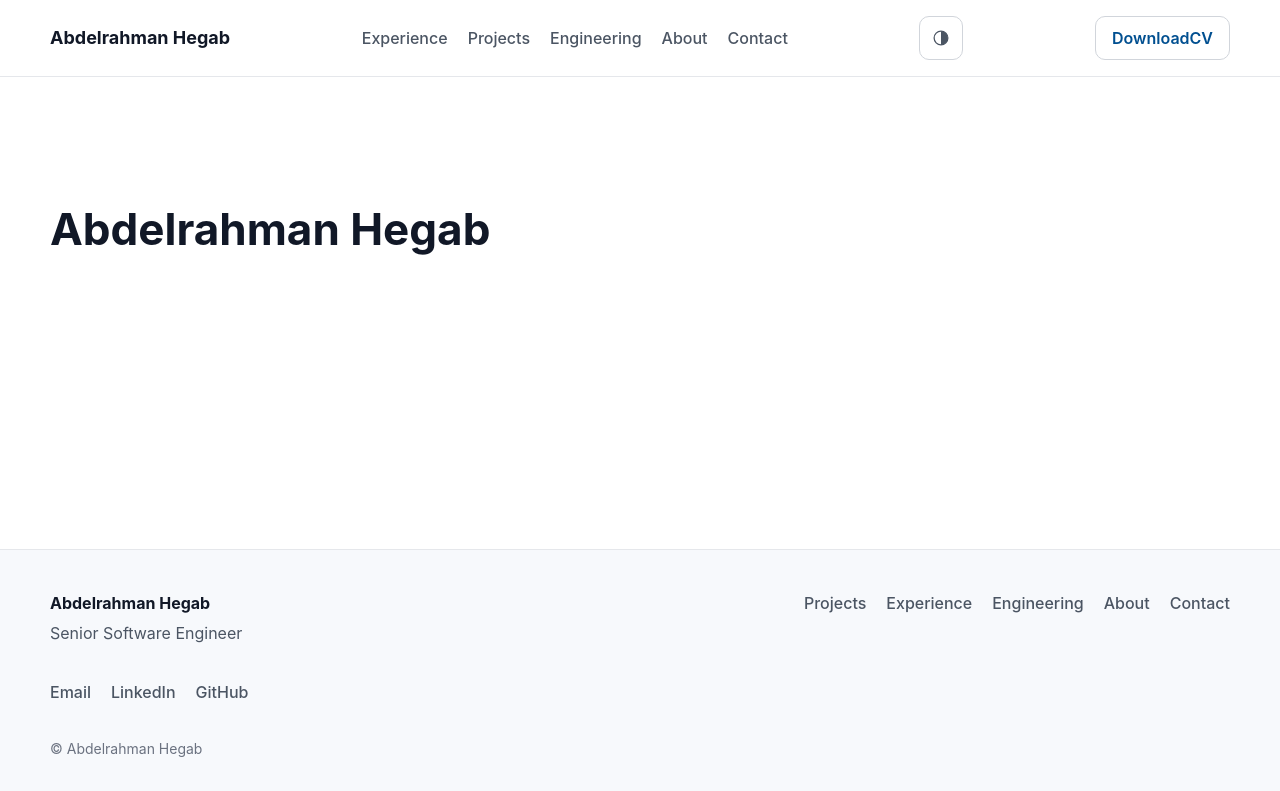
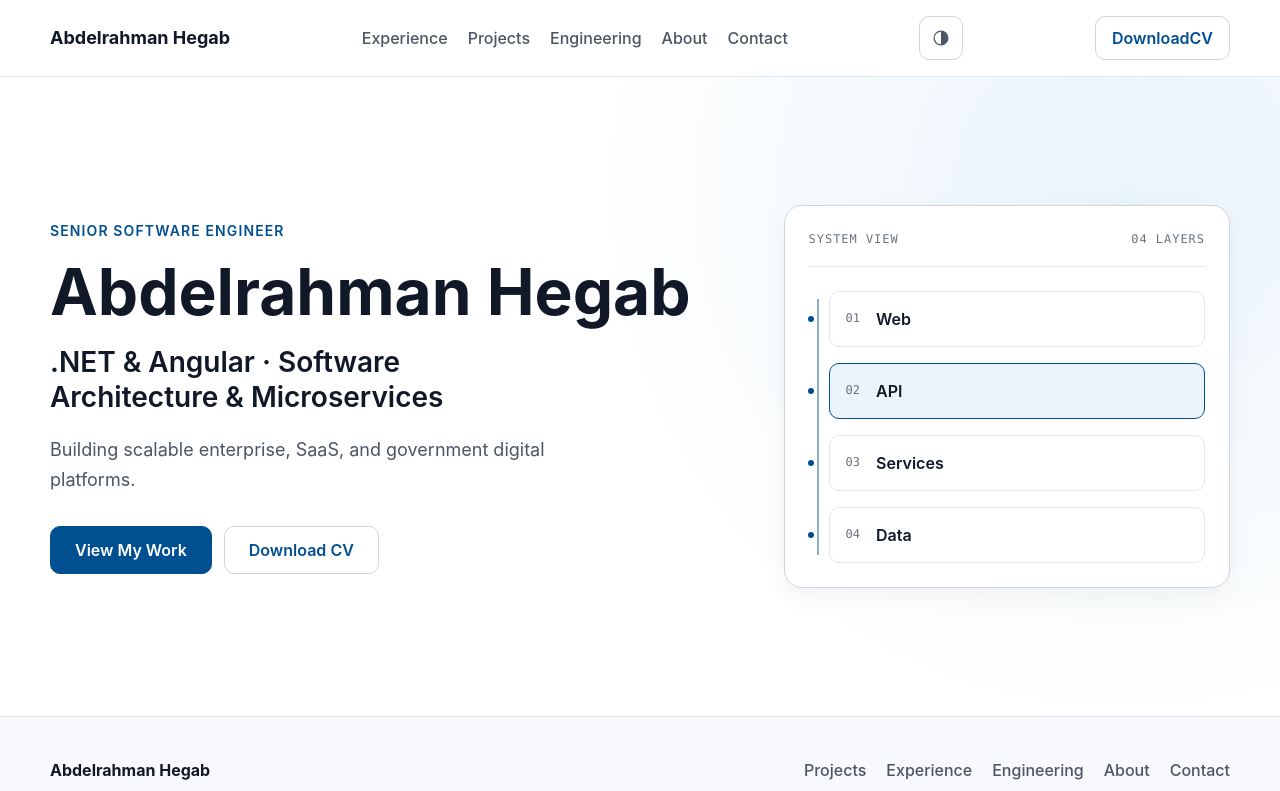
Before and after one commit to abdelrahman-nasser/abdelrahman-portfolio, an Angular app: page / in a window 1280 px wide. Shown: the top 791 px of the page. Built offline with nearby package versions, Linux system fonts and the light colour scheme.

Commit message:
feat: implement homepage hero

```diff
--- a/src/app/features/home/home-page.html
+++ b/src/app/features/home/home-page.html
@@ -1,5 +1,43 @@
-<section class="section">
+<section class="hero" aria-labelledby="hero-title">
   <app-page-container>
-    <h1>Abdelrahman Hegab</h1>
+    <div class="hero__layout">
+      <div class="hero__content">
+        <p class="hero__eyebrow">{{ profile.role }}</p>
+        <h1 id="hero-title">{{ profile.name }}</h1>
+        <p class="hero__positioning">{{ positioning }}</p>
+        <p class="hero__support">{{ profile.supportLine }}</p>
+
+        <div class="hero__actions">
+          <a class="hero__action hero__action--primary" routerLink="/projects">View My Work</a>
+          <a class="hero__action hero__action--secondary" routerLink="/cv">Download CV</a>
+        </div>
+      </div>
+
+      <div class="hero-visual" aria-hidden="true">
+        <div class="hero-visual__header">
+          <span>System view</span>
+          <span>04 layers</span>
+        </div>
+
+        <div class="hero-visual__flow">
+          <div class="hero-visual__node">
+            <span>01</span>
+            <strong>Web</strong>
+          </div>
+          <div class="hero-visual__node hero-visual__node--accent">
+            <span>02</span>
+            <strong>API</strong>
+          </div>
+          <div class="hero-visual__node">
+            <span>03</span>
+            <strong>Services</strong>
+          </div>
+          <div class="hero-visual__node">
+            <span>04</span>
+            <strong>Data</strong>
+          </div>
+        </div>
+      </div>
+    </div>
   </app-page-container>
 </section>
--- /dev/null
+++ b/src/app/features/home/home-page.scss
@@ -0,0 +1,203 @@
+.hero {
+  position: relative;
+  display: flex;
+  min-block-size: clamp(36rem, 72svh, 46rem);
+  align-items: center;
+  overflow: hidden;
+  padding-block: var(--section-space);
+  background: radial-gradient(
+    circle at 88% 18%,
+    var(--color-primary-soft) 0,
+    transparent min(34rem, 55vw)
+  );
+}
+
+.hero app-page-container {
+  display: block;
+  inline-size: 100%;
+}
+
+.hero__layout {
+  display: grid;
+  gap: var(--space-12);
+  align-items: center;
+}
+
+.hero__content {
+  max-inline-size: 43rem;
+}
+
+.hero__eyebrow {
+  margin-block-end: var(--space-4);
+  color: var(--color-primary);
+  font-size: var(--font-size-body-sm);
+  font-weight: var(--font-weight-semibold);
+  letter-spacing: 0.08em;
+  text-transform: uppercase;
+}
+
+.hero h1 {
+  font-size: var(--font-size-display-xl);
+  line-height: var(--line-height-display-xl);
+}
+
+.hero__positioning {
+  max-inline-size: 38rem;
+  margin-block-start: var(--space-5);
+  color: var(--color-text-primary);
+  font-size: clamp(1.25rem, 1rem + 1vw, 1.75rem);
+  font-weight: var(--font-weight-semibold);
+  line-height: var(--line-height-h4);
+  text-wrap: balance;
+}
+
+.hero__support {
+  max-inline-size: 36rem;
+  margin-block-start: var(--space-5);
+  font-size: var(--font-size-body-lg);
+}
+
+.hero__actions {
+  display: flex;
+  flex-direction: column;
+  gap: var(--space-3);
+  margin-block-start: var(--space-8);
+}
+
+.hero__action {
+  display: inline-flex;
+  min-block-size: 3rem;
+  align-items: center;
+  justify-content: center;
+  padding-inline: var(--space-6);
+  border: 1px solid transparent;
+  border-radius: var(--radius-md);
+  font-weight: var(--font-weight-semibold);
+  text-decoration: none;
+}
+
+.hero__action--primary {
+  border-color: var(--color-primary);
+  background: var(--color-primary);
+  color: var(--color-bg-surface);
+}
+
+.hero__action--primary:hover {
+  border-color: var(--color-primary-hover);
+  background: var(--color-primary-hover);
+}
+
+.hero__action--secondary {
+  border-color: var(--color-border-strong);
+  background: var(--color-bg-surface);
+  color: var(--color-primary);
+}
+
+.hero__action--secondary:hover {
+  border-color: var(--color-primary);
+  background: var(--color-primary-soft);
+  color: var(--color-primary-hover);
+}
+
+.hero-visual {
+  padding: var(--space-5);
+  border: 1px solid var(--color-border-strong);
+  border-radius: var(--radius-xl);
+  background: var(--color-bg-surface);
+  box-shadow: var(--shadow-md);
+}
+
+.hero-visual__header {
+  display: flex;
+  justify-content: space-between;
+  gap: var(--space-4);
+  padding-block-end: var(--space-4);
+  border-block-end: 1px solid var(--color-border);
+  color: var(--color-text-muted);
+  font-family: var(--font-family-mono);
+  font-size: var(--font-size-caption);
+  font-weight: var(--font-weight-medium);
+  letter-spacing: 0.08em;
+  text-transform: uppercase;
+}
+
+.hero-visual__flow {
+  position: relative;
+  display: grid;
+  gap: var(--space-4);
+  padding-block-start: var(--space-6);
+  padding-inline-start: var(--space-5);
+}
+
+.hero-visual__flow::before {
+  position: absolute;
+  inset-block: var(--space-8) var(--space-2);
+  inset-inline-start: var(--space-2);
+  inline-size: 2px;
+  background: var(--color-primary);
+  content: '';
+  opacity: 0.45;
+}
+
+.hero-visual__node {
+  position: relative;
+  display: grid;
+  min-block-size: 3.5rem;
+  grid-template-columns: auto 1fr;
+  align-items: center;
+  gap: var(--space-4);
+  padding: var(--space-3) var(--space-4);
+  border: 1px solid var(--color-border);
+  border-radius: var(--radius-md);
+  background: var(--color-bg-surface-elevated);
+}
+
+.hero-visual__node::before {
+  position: absolute;
+  inset-inline-start: calc(-1 * var(--space-5) - 4px);
+  inline-size: 0.625rem;
+  block-size: 0.625rem;
+  border: 2px solid var(--color-bg-surface);
+  border-radius: 50%;
+  background: var(--color-primary);
+  content: '';
+}
+
+.hero-visual__node--accent {
+  border-color: var(--color-primary);
+  background: var(--color-primary-soft);
+}
+
+.hero-visual__node span {
+  color: var(--color-text-muted);
+  font-family: var(--font-family-mono);
+  font-size: var(--font-size-caption);
+}
+
+@media (width >= 30rem) {
+  .hero__actions {
+    flex-direction: row;
+    flex-wrap: wrap;
+  }
+}
+
+@media (width >= 64rem) {
+  .hero__layout {
+    grid-template-columns: minmax(0, 3fr) minmax(18rem, 2fr);
+    gap: var(--space-16);
+  }
+
+  .hero-visual {
+    padding: var(--space-6);
+  }
+}
+
+@media (width < 30rem) {
+  .hero {
+    min-block-size: auto;
+  }
+
+  .hero-visual {
+    padding: var(--space-4);
+  }
+}
--- a/src/app/features/home/home-page.ts
+++ b/src/app/features/home/home-page.ts
@@ -1,10 +1,19 @@
 import { Component } from '@angular/core';
+import { RouterLink } from '@angular/router';
 
+import { portfolioProfile } from '../../content';
 import { PageContainer } from '../../layout/page-container/page-container';
 
 @Component({
-  imports: [PageContainer],
+  imports: [PageContainer, RouterLink],
   selector: 'app-home-page',
+  styleUrl: './home-page.scss',
   templateUrl: './home-page.html',
 })
-export class HomePage {}
+export class HomePage {
+  protected readonly profile = portfolioProfile;
+  protected readonly positioning = portfolioProfile.headline
+    .split(' | ')
+    .filter((part) => part !== portfolioProfile.role)
+    .join(' \u00b7 ');
+}
```
Also changed, not shown: 1 other file (tests, documents, lock files or other folders).
